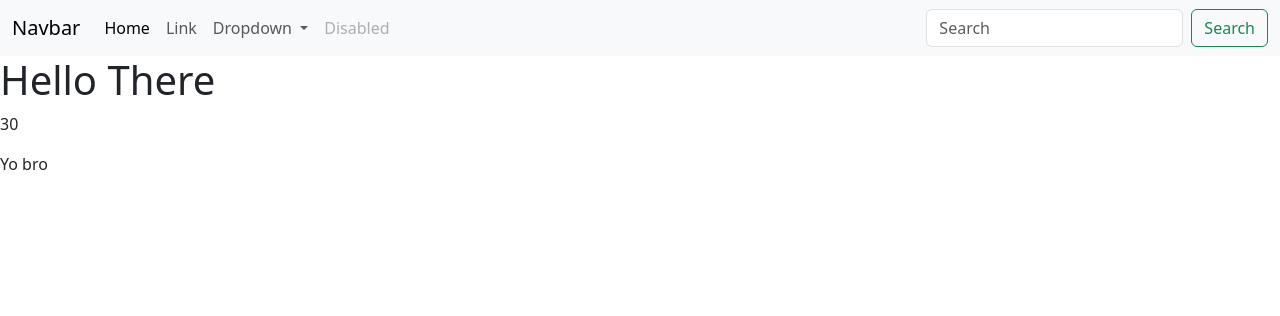
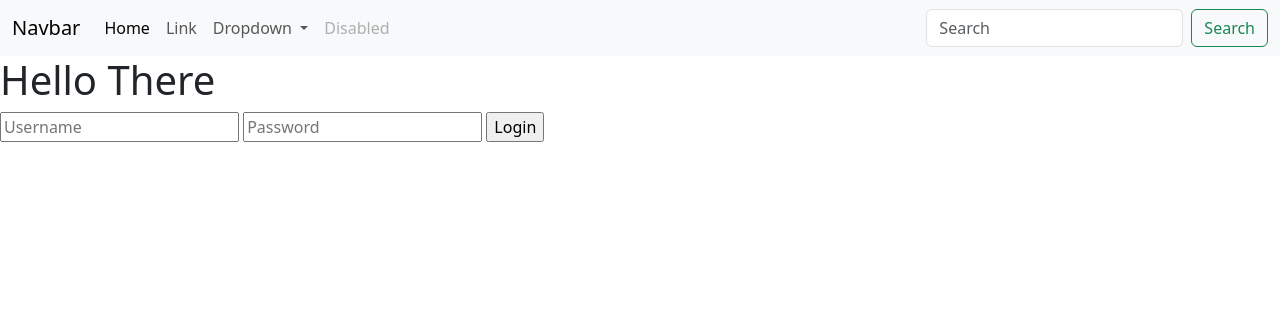
Before and after one commit to AkibDa/flask, a Flask app: page / in a window 1280 px wide. Shown: the top 316 px of the page. Run offline with Flask 3, Linux system fonts and the light colour scheme.

Commit message:
handling form data

```diff
--- a/app.py
+++ b/app.py
@@ -1,12 +1,19 @@
-from flask import Flask, render_template
+from flask import Flask, render_template, request
 
 app = Flask(__name__, template_folder='templates')
 
-@app.route('/')
+@app.route('/', methods=['GET', 'POST'])
 def index():
-  myvalue = 'Yo bro'
-  myresult = 10 + 20
-  return render_template('index.html', myresult=myresult, myvalue=myvalue)
+  if request.method == 'GET':
+    return render_template('index.html')
+  elif request.method == 'POST':
+    username = request.form.get['username']
+    password = request.form.get['password']
+
+    if username == '18700124016' and password == 'skakibahammed':
+      return "Success"
+    else:
+      return "Failure"
 
 @app.route('/greet/<name>')
 def nam(name):
--- a/templates/index.html
+++ b/templates/index.html
@@ -2,6 +2,11 @@
 
 {% block content %}
 <h1>Hello There</h1>
-  <p>{{myresult}}</p>
-  <p>{{myvalue}}</p>
+
+<form method='POST' action="{{url_for('index')}}">
+  <input type="text" name="username" placeholder="Username">
+  <input type="text" name="password" placeholder="Password">
+  <input type="submit" value='Login'>
+</form>
+
 {% endblock  %}
```
